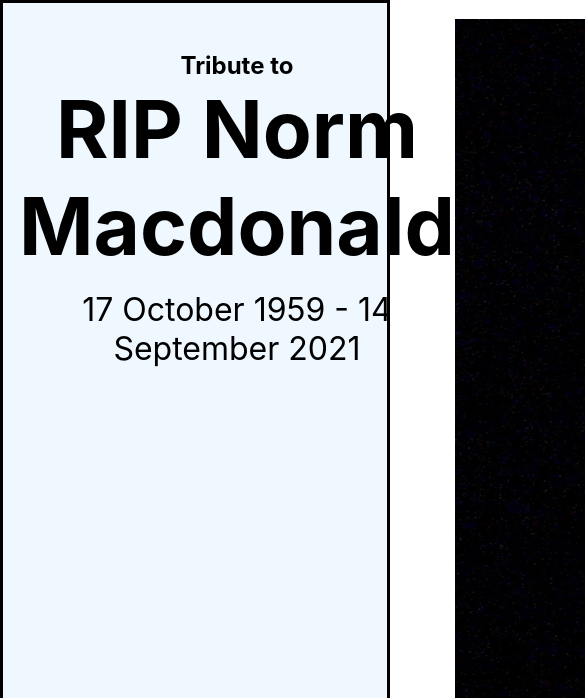
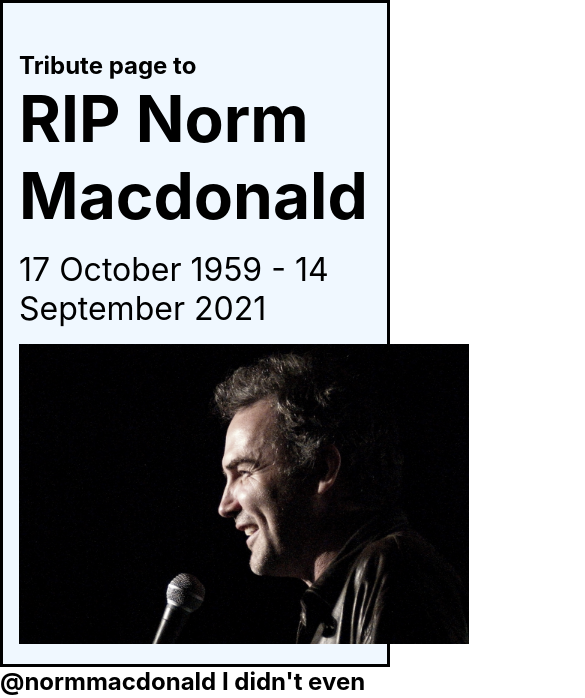
Before and after one commit to CapSap/norm-tribute, a React (Create React App) app in the folder rip-norm/: page / in a window 390 px wide. Shown: the top 698 px of the page, 585 px wide, since content can reach past the window. Built offline with nearby package versions, Linux system fonts and the light colour scheme; no server answers.

Commit message:
title and image is responsive

```diff
--- a/rip-norm/src/App.css
+++ b/rip-norm/src/App.css
@@ -2,10 +2,6 @@
   margin: 0;
   padding: 0;
   border: 0;
-}
-
-.App {
-  text-align: center;
 }
 
 .App-logo {
@@ -33,22 +29,36 @@
   border: solid;
   background-color: aliceblue;
   display: flex;
+  flex-wrap: wrap;
 }
+/* .title-cont > * {
+  /* flex-basis: 30%; */
 
-.text-cont {
+.title-text-cont {
   margin-top: 2em;
+
+  flex-shrink: 1;
+  flex-basis: 37%;
 }
 
 .title-text {
-  font-size: 5rem;
+  font-size: 4rem;
   margin: 0;
 }
 .subtitle {
   font-size: 2rem;
   margin: 0.5em 0;
 }
+.img-cont {
+  flex: 1 0 0;
+  flex-wrap: wrap;
+  min-width: 450px;
+}
 
-.img-cont {
+.img-cont img {
+  filter: grayscale(60%);
+  opacity: 1;
+  width: 100%;
 }
 
 .tweet-container {
--- a/rip-norm/src/components/Title.js
+++ b/rip-norm/src/components/Title.js
@@ -3,8 +3,8 @@ import pic from "../images/GettyImages-74699261c.webp";
 function Title() {
   return (
     <div className="title-cont">
-      <div className="text-cont">
-        <h2>Tribute to</h2>
+      <div className="title-text-cont">
+        <h2>Tribute page to</h2>
         <h1 className="title-text">RIP Norm Macdonald </h1>
         <p className="subtitle">17 October 1959 - 14 September 2021 </p>
       </div>
```
